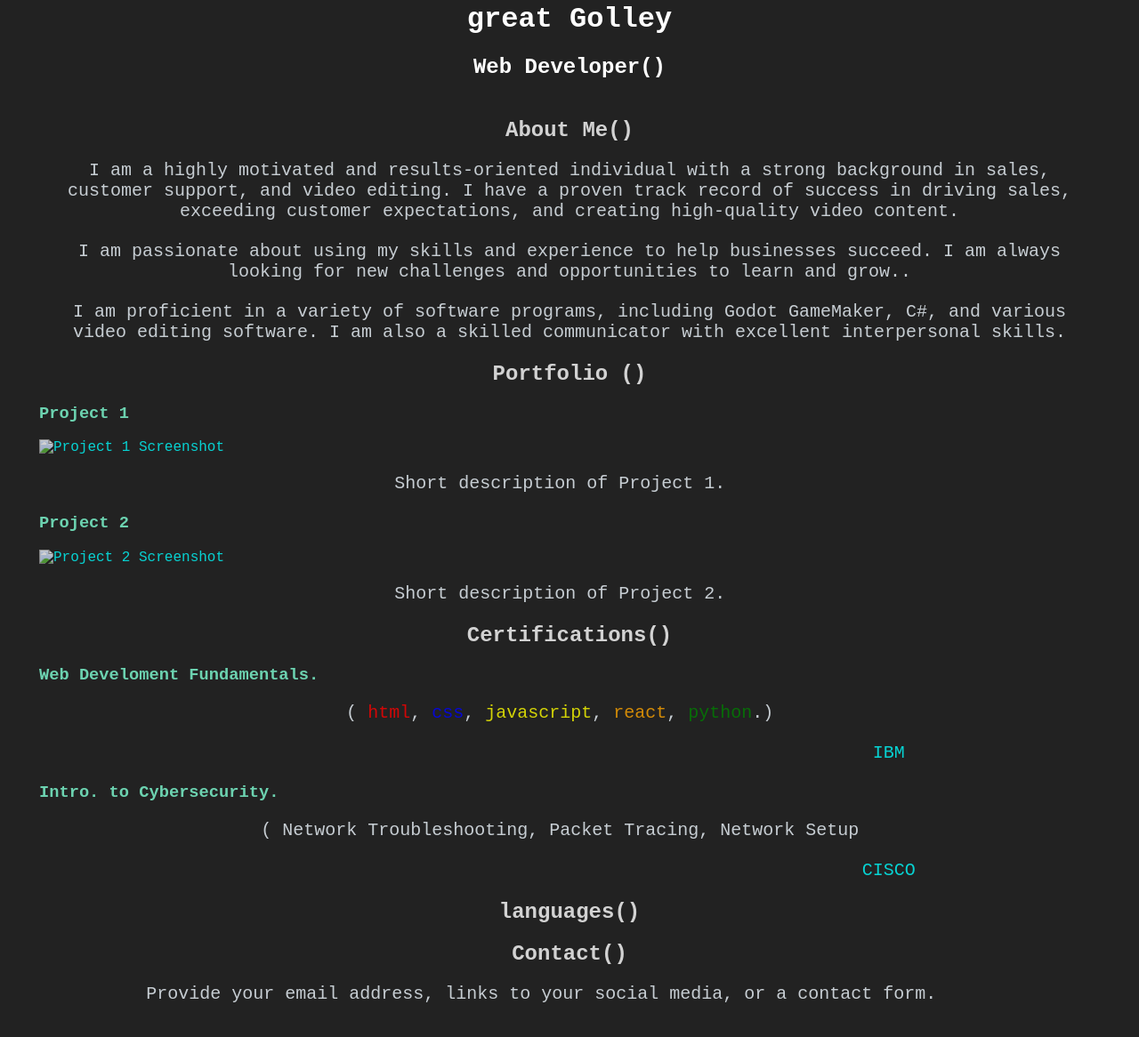
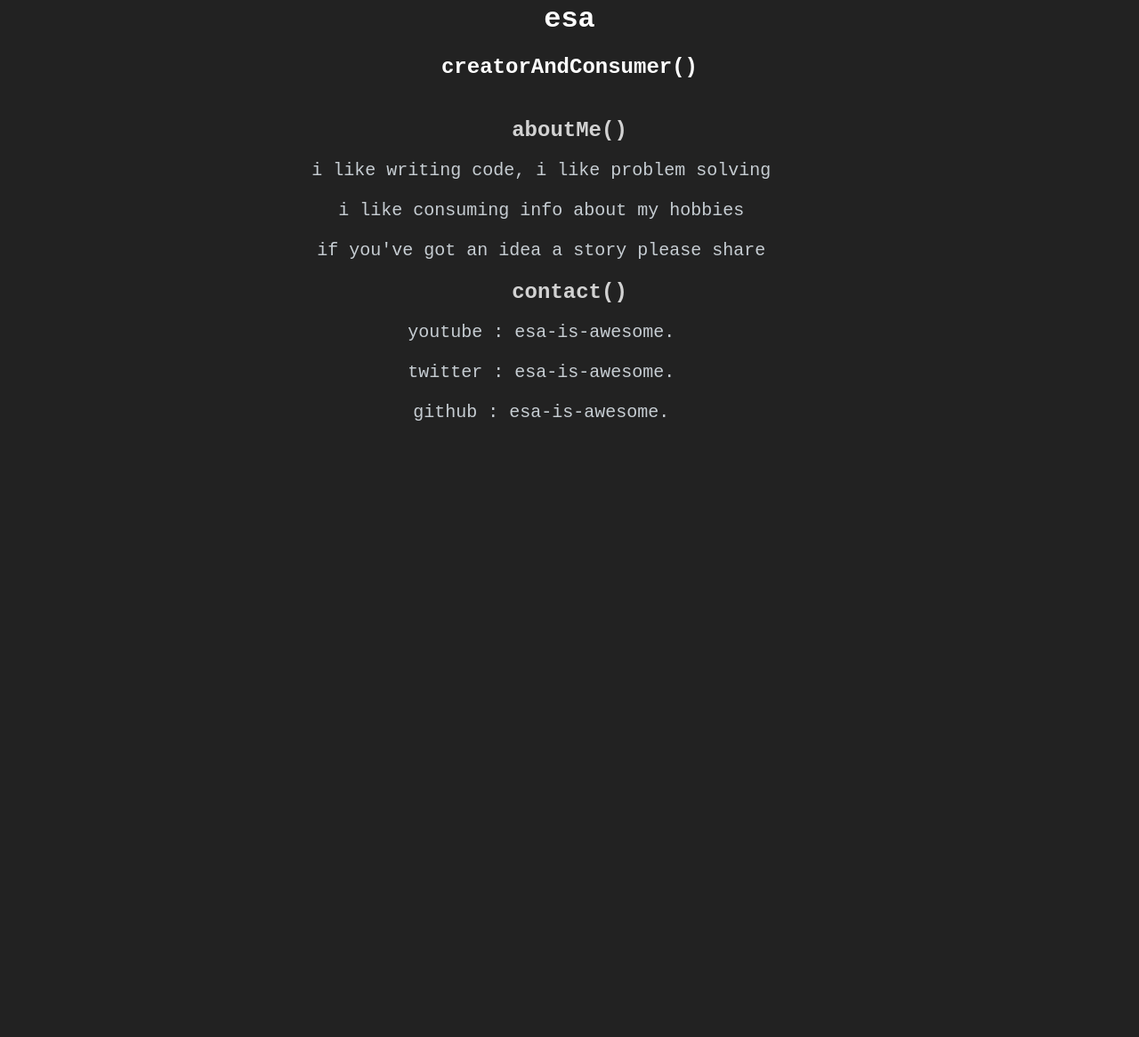
Before and after one commit to esa-is-awesome/esa-is-awesome-github.io, a plain HTML site: page index.html in a window 1280 px wide. Shown: the part 18-1184 px from the top of the page at 89% size. After the commit the page ends 800 px from the top, so only its background shows below. Drawn offline with Linux system fonts and the light colour scheme.

Commit message:
Update index.html
complete personalized overhaul to markup and website infomation

```diff
--- a/index.html
+++ b/index.html
@@ -3,69 +3,32 @@
 <head>
     <meta charset="UTF-8">
     <meta name="viewport" content="width=device-width, initial-scale=1.0">
-    <title>Great Golley - Portfolio</title>
+    <title> esa - Portfolio</title>
     <link rel="stylesheet" href="style.css">
 
 </head>
 <body>
 
     <div id="pageHead">
-        <h1>great Golley</h1>
-        <h2>Web Developer()</h2>
+        <h1>esa</h1>
+        <h2>creatorAndConsumer()</h2>
     </div>
 
     <div class="container">
         <section id="about">
-            <h2>About Me()</h2>
-            <p class="aboutMeText">I am a highly motivated and results-oriented individual with a strong background in sales, customer support, and video editing. I have a proven track record of success in driving sales, exceeding customer expectations, and creating high-quality video content.</p>
-            <p class="aboutMeText">I am passionate about using my skills and experience to help businesses succeed. I am always looking for new challenges and opportunities to learn and grow..</p>
-            <p class="aboutMeText">I am proficient in a variety of software programs, including Godot GameMaker, C#, and various video editing software. I am also a skilled communicator with excellent interpersonal skills.</p>
+            <h2>aboutMe()</h2>
+                <p>i like writing code, i like problem solving</p>
+                <p>i like consuming info about my hobbies</p>
+                <p> if you've got an idea a story please share</p>
+           </section>
+
+        <section id="contact">
+            <h2>contact()</h2>
+            <p>youtube : esa-is-awesome.</p>
+            <p>twitter : esa-is-awesome.</p>
+            <p>github : esa-is-awesome.</p>
         </section>
 
-        <section id="portfolio">
-            <h2>Portfolio ()</h2>
-            <ul>
-                <li>
-                    <h3>Project 1</h3>
-                    <a href="#"><img src="placeholder.jpg" alt="Project 1 Screenshot"></a>
-                    <p>Short description of Project 1.</p>
-                </li>
-                <li>
-                    <h3>Project 2</h3>
-                    <a href="#"><img src="placeholder.jpg" alt="Project 2 Screenshot"></a>
-                    <p>Short description of Project 2.</p>
-                </li>
-                </ul>
-        </section>
-
-        <section id="certification">
-            <h2>Certifications()</h2>
-            <ul>
-                <li>
-                    <h3>Web Develoment Fundamentals.</h3>
-                    <p>( <span style="color: red;">html</span>, <span style="color: blue;">css</span>, <span style="color: yellow;">javascript</span>, <span style="color: orange;">react</span>, <span style="color: green;">python</span>.)</p>
-                    <p style="padding-left: 60%; color:aqua;">IBM</p>
-
-                </li>
-                <li>
-                    <h3>Intro. to Cybersecurity.</h3>
-                    <p>( Network Troubleshooting, Packet Tracing, Network Setup</p>
-                    <p style="padding-left: 60%; color:aqua;">CISCO</p>
-
-                </li>
-            </ul>
-
-        </section>
-
-        <section id="languages">
-            <h2>languages()</h2>
-
-        </section>
-
-        <section id="contact">
-            <h2>Contact()</h2>
-            <p>Provide your email address, links to your social media, or a contact form.</p>
-        </section>
     </div>
 
 </body>
```
